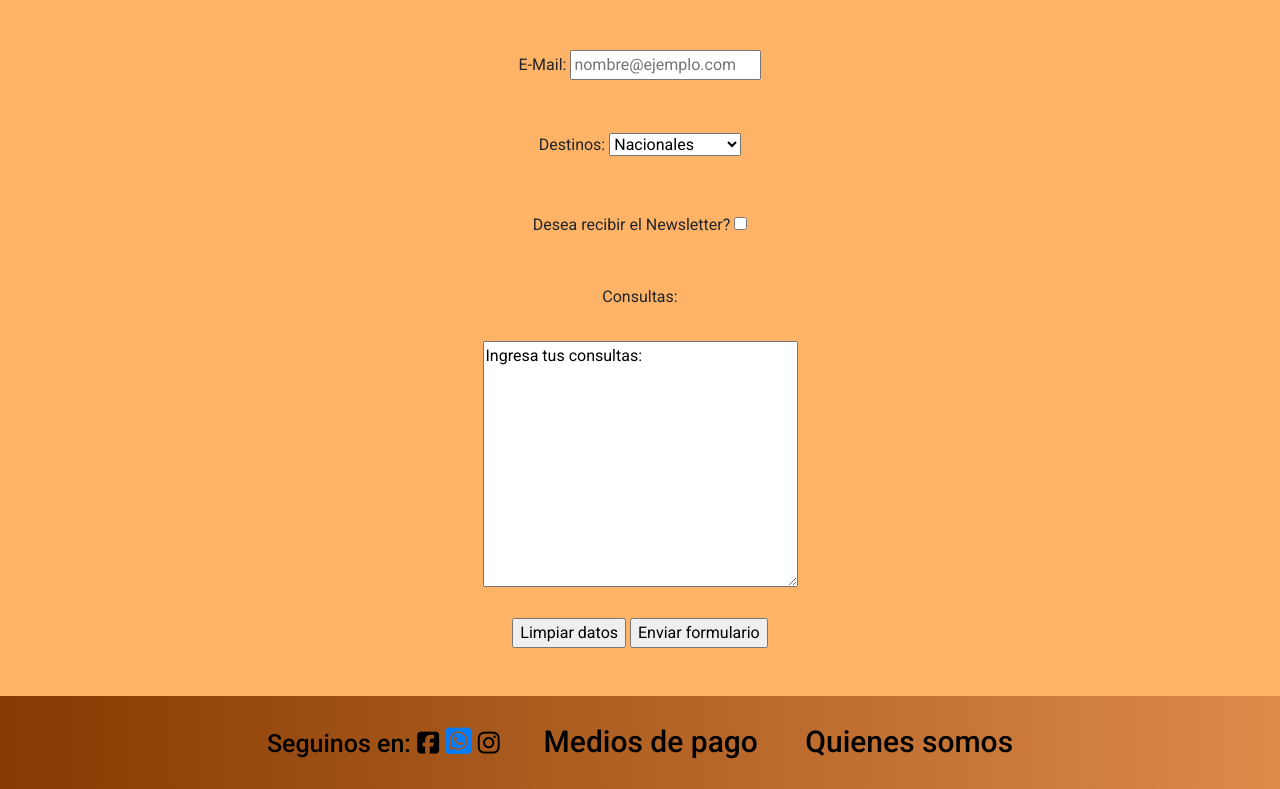
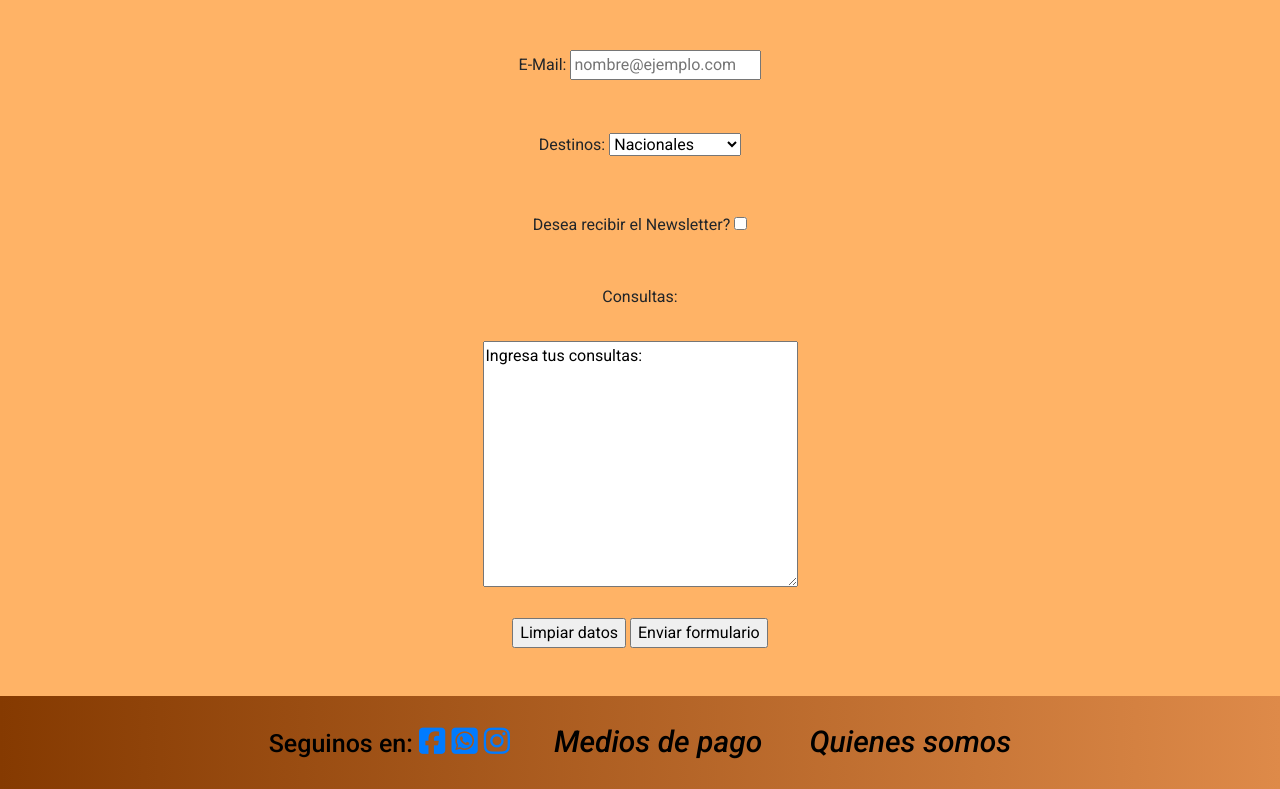
Before and after one commit to marina370/Proyecto-GVT, a website: page contacto.html in a window 1280 px wide. Shown: the part 450-1239 px from the top of the page. Drawn offline with nearby package versions, Linux system fonts and the light colour scheme.

Commit message:
Add files via upload

```diff
--- a/contacto.html
+++ b/contacto.html
@@ -79,9 +79,9 @@
 	<footer>
 		<div class="footerGradient"> <!--gradiente-->
 			<h2 class="pieDePagina">Seguinos en:
-				<i class="fab fa-facebook-square"></i>
+				<a href=“http://www.facebook.com” target=“_blank”> <i class=“fab fa-facebook-f” style=“color: white”><i class="fab fa-facebook-square"></i></a>
 				<a href="https://api.whatsapp.com/send?phone=1165566802&text=Quiero%20consultar%20por%20el%20viaje%20a"><i class="fab fa-whatsapp-square"></i></a>
-				<i class="fab fa-instagram"></i>
+				<a href=“http://www.instagram.com” target=“_blank”><i class="fab fa-instagram"></i></a>
 			</h2>
 			<h2 class="pieDePagina "><a class="pie" href="#">Medios de pago</h2>
 			<h2 class="pieDePagina "><a class="pie" href="#">Quienes somos</h2>
--- a/scss/_bem.scss
+++ b/scss/_bem.scss
@@ -4,7 +4,7 @@ width: 95%;
 margin: 0 auto;
 }
 
-.tarjeta{
+.tarjeta {
 	background-color: $color-gvt;
 	border-radius: 20px;
 	padding: 15px;
--- a/scss/_footer.scss
+++ b/scss/_footer.scss
@@ -3,6 +3,7 @@ footer{
 	margin:0;
 	padding:0;
 }
+
 .pieDePagina{ /*titulos del footer*/
 	display: inline-block;
 	color: black;
@@ -10,9 +11,11 @@ footer{
 	font-size: 25px;
 	margin: 30px 20px
 }
+
 .footerGradient {
-	background-image: linear-gradient(90deg, #853A01,#DE8A49)
+	background-image: linear-gradient(90deg, #853A01,#DE8A49);
 }
+
 .pie {
   color:black;
 }
--- a/scss/_generales.scss
+++ b/scss/_generales.scss
@@ -1,18 +1,19 @@
 $light-orange: #ffb366; /*background-color*/
 $color-gvt: #de710b;
 
-body {
+.body {
 	background-color: $light-orange;
-    font-family: Roboto, sans-serif;
+  font-family: Roboto, sans-serif;
 }
+
 .tituloPrincipal { /*titulo Empresa*/
    color: $color-gvt;
    background: black;
    text-align: center;
    font-size: 50px;
    border: 6px solid #de710b;
-   padding:15px;
-   margin:30px;
+   padding: 15px;
+   margin: 30px;
 }
 
 .tituloMainSection{ /*Titulo  de cada section del sitio*/
@@ -38,3 +39,7 @@ h2{
 	animation-duration: 3s;
 	animation-name: ofertas;
 }
+
+.formulario {
+ text-align: center;
+}
--- a/scss/_grilla.scss
+++ b/scss/_grilla.scss
@@ -1,9 +1,7 @@
 article { /*galeria foto index*/
 	display: inline-block;
-	/*text-align: center; */
-	/*margin-left: 100px;
-	padding: 5px;*/
 }
+
 .gridDestinos { /*grid index*/
 	width: 90%;
 	height:25%;
--- a/scss/_header.scss
+++ b/scss/_header.scss
@@ -3,8 +3,9 @@
 	flex-flow: row wrap;
 	justify-content:center;
 	align-content: center;
-    background-image: linear-gradient(90deg, #853A01,#DE8A49)
+    background-image: linear-gradient(90deg, #853A01,#DE8A49);
 }
+
 #logo{
 	width: 135px;
 	height: 142px;
@@ -14,6 +15,7 @@
 .direccion{
 	text-align: center;
 }
+
 .flexMenu{ /*menu nav*/
 	display: flex;
 	flex-flow: row wrap;
@@ -21,6 +23,7 @@
 	align-content: center;
 	text-decoration: none;
 }
+
 ul{ /*nav menu principal*/
 	list-style-type:none;
 	text-align: center;
```
Also changed, not shown: package.json (+11 -2 lines), scss/_variables.scss (line endings or trailing spaces), scss/estilosSCSS.scss (line endings or trailing spaces).
